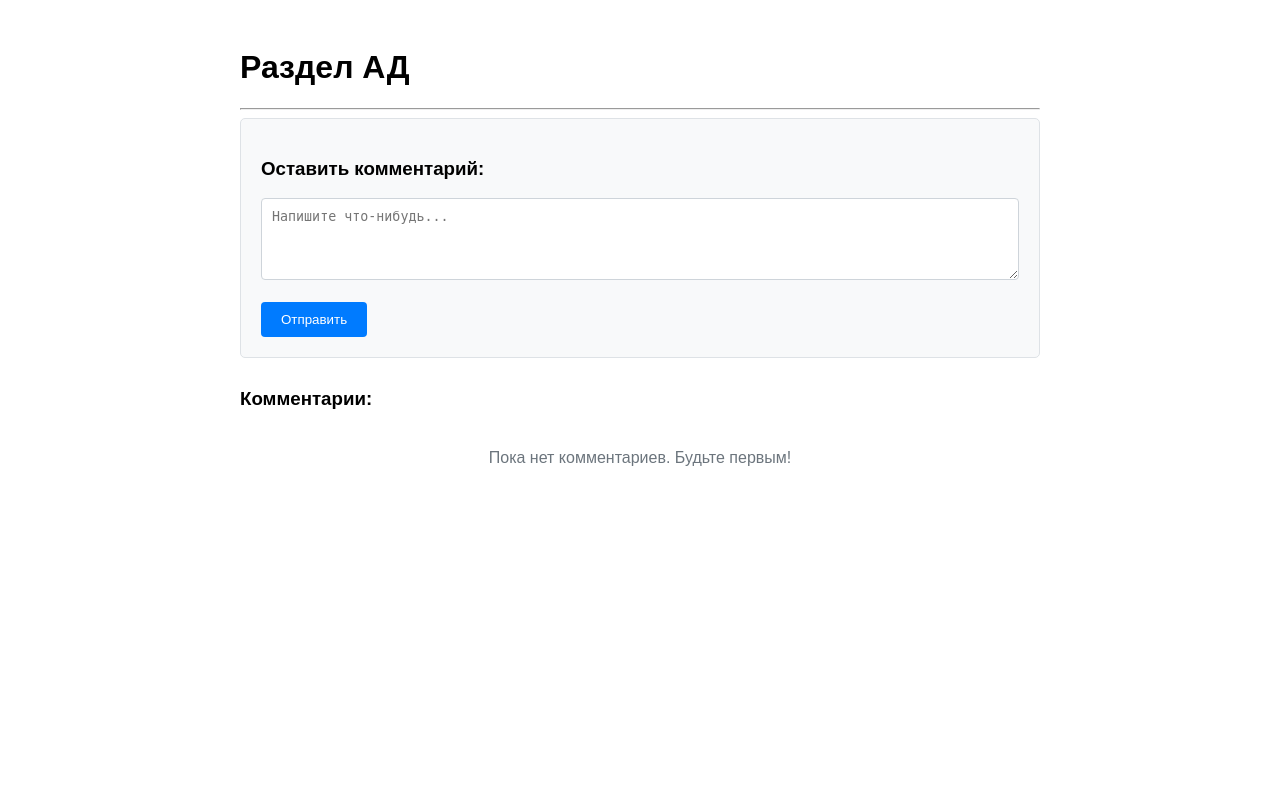
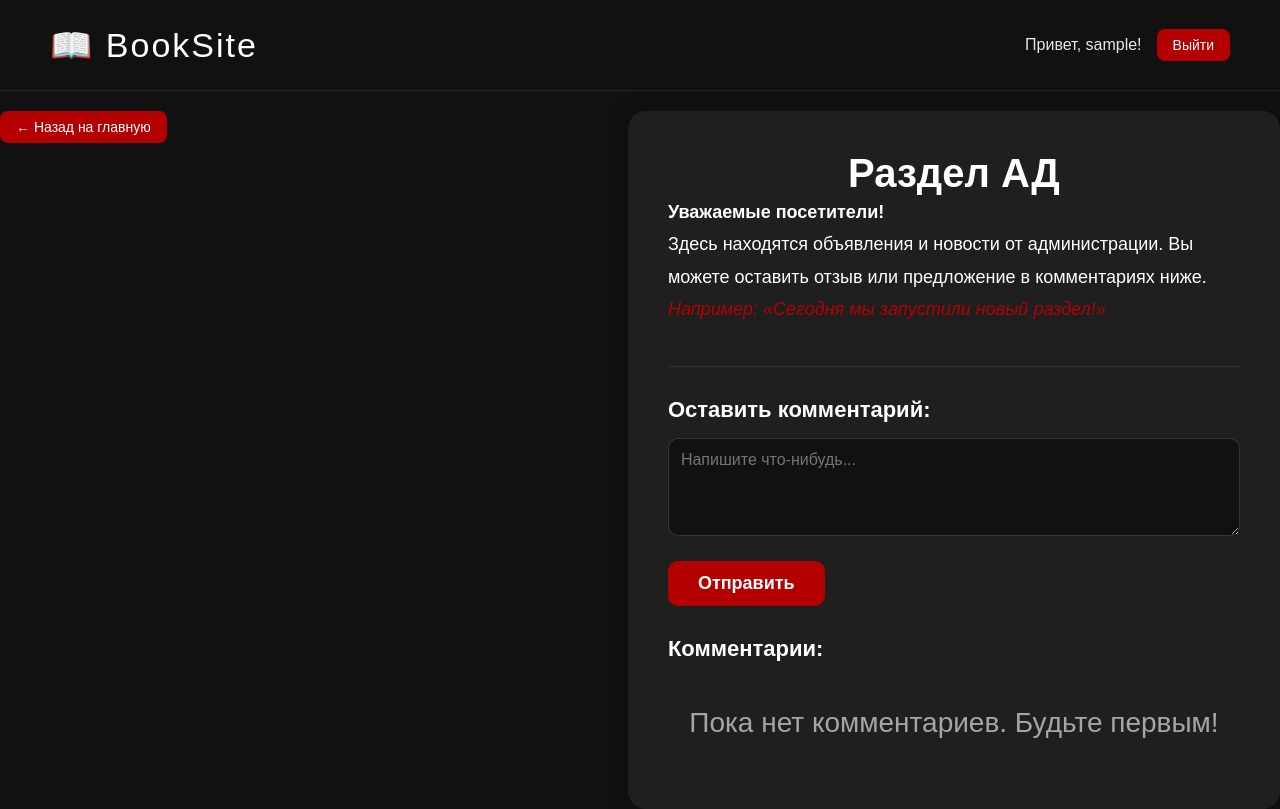
Before and after one commit to danilbarne/Booksite, a Flask app: page /ad in a window 1280 px wide. Before the commit the page ends 466 px from the top, so only its background shows below. Run offline with Flask 3, Linux system fonts and the light colour scheme; the visitor is signed in with stand-in values (Sample User, id 1).

Commit message:
Добавил base.html для единого стиля

```diff
--- a/templates/ad.html
+++ b/templates/ad.html
@@ -1,72 +1,63 @@
-<!DOCTYPE html>
-<html lang="ru">
-<head>
-    <meta charset="UTF-8">
-    <meta name="viewport" content="width=device-width, initial-scale=1.0">
-    <title>Раздел АД</title>
-</head>
-<body>
-    <div style="max-width: 800px; margin: 0 auto; padding: 20px; font-family: sans-serif;">
+{% extends "base.html" %}
 
-        <h1>Раздел АД</h1>
+{% block content %}
 
-        <!-- Всплывающие сообщения (flash) -->
-        {% with messages = get_flashed_messages(with_categories=true) %}
-            {% if messages %}
-                {% for category, message in messages %}
-                    <div style="
-                        padding: 12px;
-                        margin-bottom: 15px;
-                        border-radius: 4px;
-                        border: 1px solid transparent;
-                        background-color: {% if category == 'success' %}#d4edda{% elif category == 'warning' %}#fff3cd{% else %}#f8d7da{% endif %};
-                        color: {% if category == 'success' %}#155724{% elif category == 'warning' %}#856404{% else %}#721c24{% endif %};
-                    ">
-                        {{ message }}
+    <!-- Кнопка "Назад" (в стиле ваших кнопок .button.small) -->
+    <div style="width: 900px; max-width: 95%; margin: 0 auto 20px auto; text-align: left;">
+        <a href="{{ url_for('home') }}" class="button small" style="margin-bottom: 10px; display: inline-block;">← Назад на главную</a>
+    </div>
+
+    <!-- Используем класс .card из вашего CSS (он идеально подходит для текста и комментариев) -->
+    <div class="card" style="width: 900px; max-width: 95%; padding: 40px; text-align: left;">
+
+        <!-- Заголовок -->
+        <h2 class="title" style="margin-top: 0; text-align: center;">Раздел АД</h2>
+
+        <!-- ТЕКСТ ДЛЯ ЧТЕНИЯ (Вставьте свой сюда) -->
+        <div style="line-height: 1.8; font-size: 18px; margin-bottom: 40px; text-align: left;">
+            <p><strong>Уважаемые посетители!</strong></p>
+            <p>Здесь находятся объявления и новости от администрации. Вы можете оставить отзыв или предложение в комментариях ниже.</p>
+            <p style="color: var(--button);"><em>Например: «Сегодня мы запустили новый раздел!»</em></p>
+        </div>
+
+        <hr style="border: none; border-top: 1px solid rgba(255,255,255,0.08); margin: 30px 0;">
+
+        <!-- ФОРМА ДЛЯ КОММЕНТАРИЕВ -->
+        {% if current_user.is_authenticated %}
+            <div style="text-align: left; margin-bottom: 30px;">
+                <h3 style="font-size: 22px; margin-bottom: 15px;">Оставить комментарий:</h3>
+
+                <!-- Классы .form-group и .button из вашего CSS -->
+                <form method="POST" action="">
+                    <div class="form-group">
+                        <textarea name="comment" rows="4" style="width: 100%; padding: 12px; border-radius: 10px; background: var(--bg); color: var(--text); border: 1px solid rgba(255,255,255,0.15); font-size: 16px; font-family: inherit; resize: vertical;" placeholder="Напишите что-нибудь..." required></textarea>
                     </div>
-                {% endfor %}
-            {% endif %}
-        {% endwith %}
-
-        <hr>
-
-        <!-- Форма для зарегистрированных -->
-        {% if current_user.is_authenticated %}
-            <div style="background-color: #f8f9fa; padding: 20px; border: 1px solid #dee2e6; border-radius: 5px; margin-bottom: 30px;">
-                <h3>Оставить комментарий:</h3>
-                <form method="POST" action="">
-                    <textarea name="comment" rows="4" style="width: 100%; padding: 10px; border: 1px solid #ced4da; border-radius: 4px; box-sizing: border-box;" placeholder="Напишите что-нибудь..." required></textarea>
-                    <br><br>
-                    <button type="submit" style="background-color: #007bff; color: white; padding: 10px 20px; border: none; border-radius: 4px; cursor: pointer;">Отправить</button>
+                    <button type="submit" class="button" style="width: auto; padding: 12px 30px;">Отправить</button>
                 </form>
             </div>
         {% else %}
             <!-- Блок для гостей -->
-            <div style="background-color: #fff3cd; padding: 15px; border: 1px solid #ffeeba; border-radius: 4px; margin-bottom: 30px; text-align: center;">
-                <p style="margin: 0;"><strong>Чтобы оставить комментарий, вам нужно войти или зарегистрироваться.</strong></p>
-                <p style="margin-top: 10px;">
-                    <a href="{{ url_for('login') }}" style="color: #007bff;">Войти</a> |
-                    <a href="{{ url_for('register') }}" style="color: #007bff;">Зарегистрироваться</a>
-                </p>
+            <div style="background: rgba(255,255,255,0.05); padding: 20px; border-radius: 12px; text-align: center; margin-bottom: 30px;">
+                <p style="margin-bottom: 10px;">🔒 Чтобы написать комментарий, нужно войти.</p>
+                <a href="{{ url_for('login') }}" class="button small">Войти</a>
             </div>
         {% endif %}
 
-        <!-- Список комментариев -->
-        <h3>Комментарии:</h3>
-        <div>
+        <!-- СПИСОК КОММЕНТАРИЕВ -->
+        <h3 style="font-size: 22px; margin-bottom: 15px;">Комментарии:</h3>
+        <div style="text-align: left;">
             {% for comment in comments %}
-                <div style="border-bottom: 1px solid #dee2e6; padding: 15px 0;">
-                    <div style="font-size: 0.9em; color: #6c757d;">
-                        <strong>Пользователь #{{ comment.user_id }}</strong>
-                        <span style="float: right;">{{ comment.date_posted.strftime('%d.%m.%Y %H:%M') }}</span>
+                <div style="padding: 15px 0; border-bottom: 1px solid rgba(255,255,255,0.08);">
+                    <div style="display: flex; justify-content: space-between; font-size: 14px; opacity: 0.7; margin-bottom: 8px;">
+                        <strong style="color: var(--button);">Пользователь #{{ comment.user_id }}</strong>
+                        <span>{{ comment.date_posted.strftime('%d.%m.%Y %H:%M') }}</span>
                     </div>
-                    <p style="margin-top: 5px;">{{ comment.content }}</p>
+                    <p style="font-size: 17px;">{{ comment.content }}</p>
                 </div>
             {% else %}
-                <p style="text-align: center; color: #6c757d; padding: 20px;">Пока нет комментариев. Будьте первым!</p>
+                <p style="text-align: center; opacity: 0.6; padding: 30px 0;">Пока нет комментариев. Будьте первым!</p>
             {% endfor %}
         </div>
 
     </div>
-</body>
-</html>
+{% endblock %}
--- /dev/null
+++ b/templates/base.html
@@ -0,0 +1,63 @@
+<!DOCTYPE html>
+<html lang="ru">
+<head>
+    <meta charset="UTF-8">
+    <meta name="viewport" content="width=device-width, initial-scale=1.0">
+    <title>BookSite</title>
+    <!-- Подключаем ваш файл стилей -->
+    <link rel="stylesheet" href="{{ url_for('static', filename='style.css') }}">
+</head>
+<body>
+
+    <!-- Шапка из вашего CSS -->
+    <header class="header">
+        <div class="logo">📖 BookSite</div>
+        <div class="header-actions">
+            {% if current_user.is_authenticated %}
+                <span class="greeting">Привет, {{ current_user.username }}!</span>
+                <a href="{{ url_for('logout') }}" class="button small">Выйти</a>
+            {% else %}
+                <a href="{{ url_for('login') }}" class="button small">Войти</a>
+                <a href="{{ url_for('register') }}" class="button small">Регистрация</a>
+            {% endif %}
+
+            <!-- Кнопка смены темы (если захотите потом добавить JS) -->
+            <!-- <button class="theme-button" onclick="toggleTheme()">🌙</button> -->
+        </div>
+    </header>
+
+    <!-- Блок уведомлений (Flash) -->
+    {% with messages = get_flashed_messages(with_categories=true) %}
+        {% if messages %}
+            {% for category, message in messages %}
+                <div class="alert alert-{{ category }}">
+                    {{ message }}
+                </div>
+            {% endfor %}
+        {% endif %}
+    {% endwith %}
+
+    <!-- Основной контент (в него будут вставляться АД, Вход, Регистрация) -->
+    <div style="display: flex; justify-content: center; min-height: 80vh; align-items: flex-start; padding-top: 20px;">
+        {% block content %}{% endblock %}
+    </div>
+
+    <!-- JS для переключения темы (если решите добавить позже) -->
+    <script>
+        // Проверяем, какая тема сохранена в браузере
+        if (localStorage.getItem('theme') === 'light') {
+            document.body.classList.add('light');
+        }
+
+        // Функция переключения темы
+        function toggleTheme() {
+            document.body.classList.toggle('light');
+            if (document.body.classList.contains('light')) {
+                localStorage.setItem('theme', 'light');
+            } else {
+                localStorage.setItem('theme', 'dark');
+            }
+        }
+    </script>
+</body>
+</html>
```
